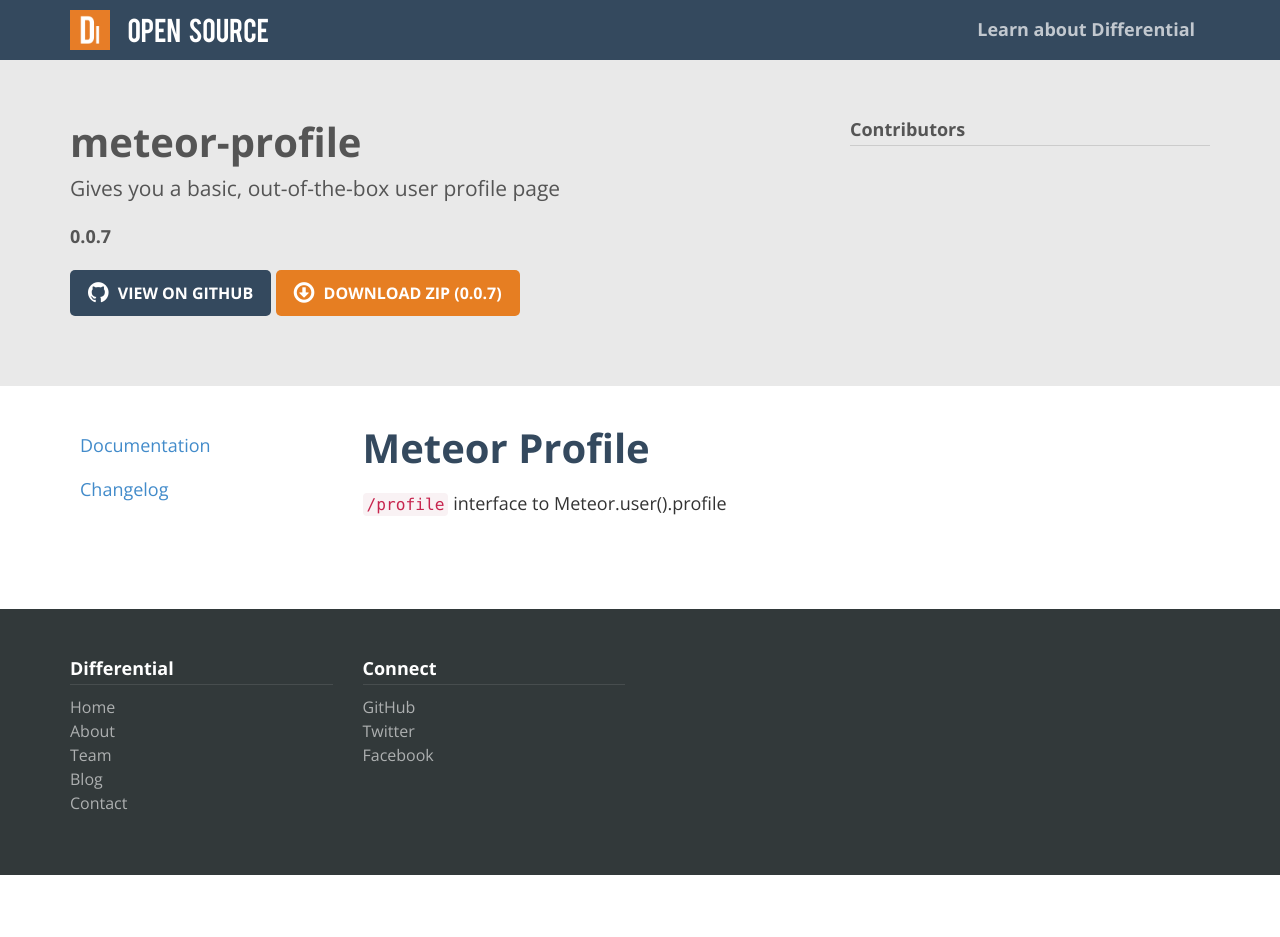
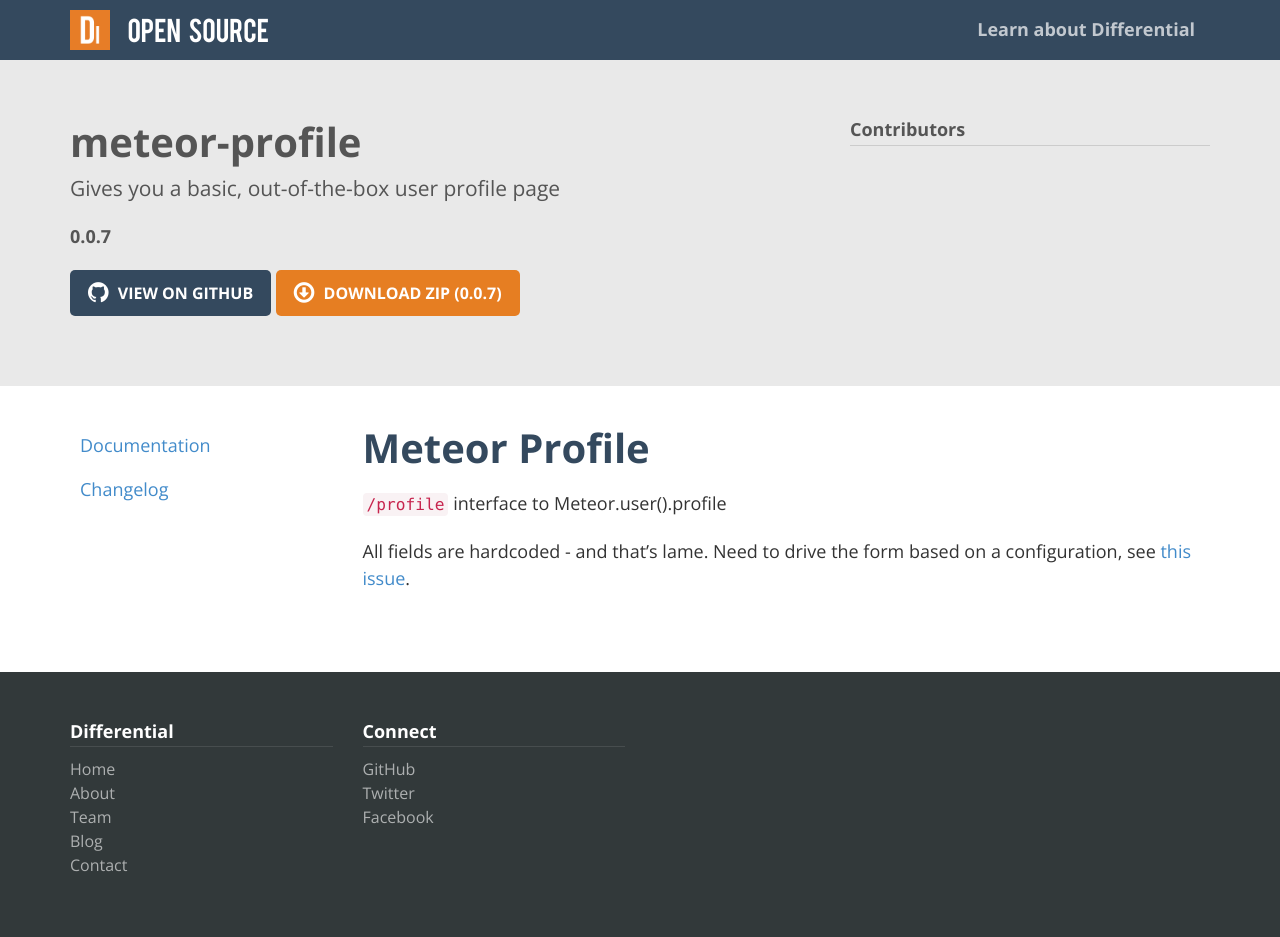
Before and after one commit to Differential/meteor-profile, a Jekyll site: the page built from index.markdown, in a window 1280 px wide. Built offline with Jekyll 4.4.1, drawn with Linux system fonts in a browser that asks for light colours; nearby versions of some CDN libraries; Markdown is read by kramdown in place of the engine named in the settings; before the commit the page ends 900 px from its top, so only the background shows below that.

Commit message:
Add note

```diff
--- a/index.markdown
+++ b/index.markdown
@@ -9,3 +9,6 @@ desc: Gives you a basic, out-of-the-box user profile page
 # Meteor Profile
 
 `/profile` interface to Meteor.user().profile
+
+All fields are hardcoded - and that's lame. Need to drive the form based
+on a configuration, see [this issue](https://github.com/BeDifferential/meteor-profile/issues/3).
```
